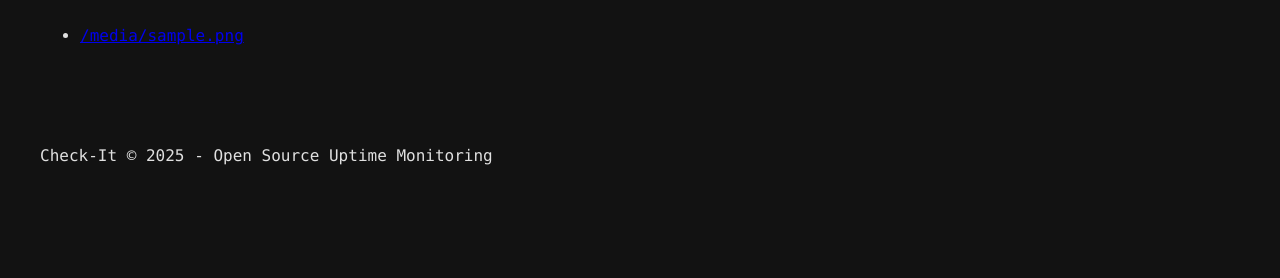
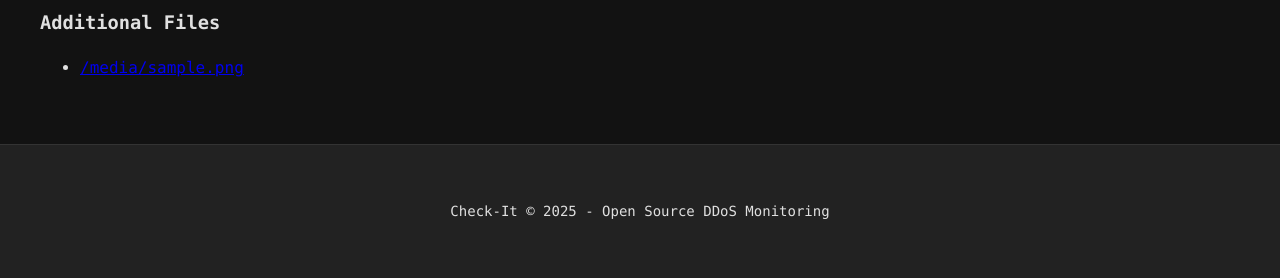
Before and after one commit to unit500/check-it, a Python web app: template templates/details_template.html in a window 1280 px wide. Shown: the part 1002-1280 px from the top of the page. Before the commit the page ends 1167 px from the top, so only its background shows below. Run offline with Jinja, Linux system fonts and the light colour scheme; the template is opened without the code that fills it: most values are stand-ins (such as "Sample title", 1, 10 or a date in 2020).

Commit message:
Update details_template.html

```diff
--- a/templates/details_template.html
+++ b/templates/details_template.html
@@ -36,7 +36,7 @@
       padding: 1rem;
     }
 
-    /* Header (same as index header) */
+    /* Header */
     header {
       background-color: var(--hacker-card);
       border-bottom: 1px solid rgba(0, 255, 65, 0.3);
@@ -114,7 +114,7 @@
       transition: width 0.5s ease;
     }
 
-    /* Images Section */
+    /* Charts Section */
     .charts {
       display: flex;
       flex-wrap: wrap;
@@ -125,6 +125,19 @@
       max-width: 100%;
       border: 1px solid var(--hacker-border);
     }
+
+    /* Footer */
+    footer {
+      background-color: var(--hacker-card);
+      border-top: 1px solid var(--hacker-border);
+      padding: 2rem 0;
+      text-align: center;
+    }
+    footer p {
+      font-size: 0.875rem;
+      color: var(--hacker-text);
+      margin: 0.5rem 0;
+    }
   </style>
 </head>
 <body>
@@ -132,7 +145,6 @@
     <div class="container">
       <div class="header-top">
         <div class="logo-area">
-          <!-- Optionally include a logo SVG similar to the index -->
           <svg xmlns="http://www.w3.org/2000/svg" width="32" height="32" fill="none" stroke="currentColor"
                stroke-width="2" stroke-linecap="round" stroke-linejoin="round">
             <rect x="2" y="2" width="20" height="8" rx="2" ry="2"></rect>
@@ -157,11 +169,11 @@
         <h2>Scan Summary</h2>
         <p><strong>Unique ID:</strong> {{ unique_id }}</p>
         <p><strong>Start Time:</strong> {{ start_time }}</p>
+        <p><strong>End Time:</strong> {{ last_scan_time }}</p>
         <p><strong>Status:</strong> {{ status }}</p>
         <p><strong>Duration:</strong> {{ duration }} Hours</p>
         <p><strong>Progress:</strong> {{ progress }}</p>
         <div class="progress-container">
-          <!-- Assuming progress is a string like "75%" -->
           <div class="progress-bar" style="width: {{ progress }};">{{ progress }}</div>
         </div>
       </section>
@@ -198,7 +210,7 @@
 
   <footer>
     <div class="container">
-      <p>Check-It &copy; 2025 - Open Source Uptime Monitoring</p>
+      <p>Check-It &copy; 2025 - Open Source DDoS Monitoring</p>
     </div>
   </footer>
 </body>
```
